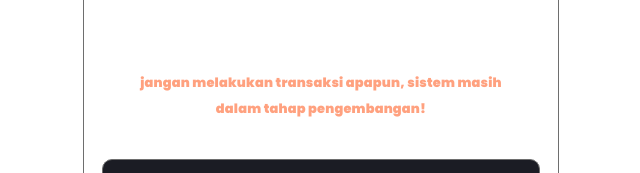
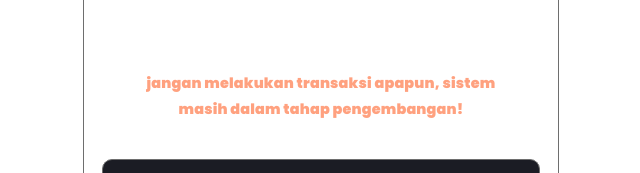
Before and after one commit to e-was24/Devsign.Studio, a React (Vite) app: page / in a window 1280 px wide. Shown: the part 570-743 px from the top of the page, without its empty margins (319-959 px from the left). Built offline with nearby package versions, Linux system fonts and the light colour scheme; some icons are missing.

Commit message:
respon warning

```diff
--- a/src/pages/LandingPage.jsx
+++ b/src/pages/LandingPage.jsx
@@ -63,7 +63,7 @@ si=QP4RL5b5TMiiHus_YkQXfA" target="__blank" rel="noopener norefferrer" title="Sp
                 </div>
             </div>
             <h1 className='text-border'><span style={{ fontSize: '.8em', fontWeight: '100' }}>Web</span>Project <i className="fa-solid fa-globe"></i></h1>
-            <p style={{color: 'orangered', fontWeight: '900', fontFamily: 'poppins', opacity: '.5', fontSize: '80%', width: '400px', margin: '0 auto'}}>jangan melakukan transaksi apapun, sistem masih dalam tahap pengembangan!</p>
+            <p className='warning'>jangan melakukan transaksi apapun, sistem masih dalam tahap pengembangan!</p>
             <div className="rack-container">
                 <Rack />
             </div>
--- a/src/pages/shop-page.css
+++ b/src/pages/shop-page.css
@@ -13,12 +13,24 @@
     scale: 1.1;
 }
 
+.warning {
+    color: orangered;
+    font-weight: 900;
+    font-family: 'Poppins', sans-serif;
+    opacity: 0.5;
+    font-size: 0.8rem;
+    width: 100%;
+    max-width: 400px;
+    margin: 0 auto;
+
+}
+
 .follow-me {
     background: #1e2229;
     box-shadow: 3px 3px 1px #2d3436;
     border-radius: 10px;
     width: fit-content;
-    padding:10px 20px ;
+    padding: 10px 20px;
     margin-bottom: 2rem;
 }
 
@@ -170,7 +182,8 @@
     padding: 20px;
     display: flex;
     flex-direction: column;
-    flex-grow: 1; /* Mendorong tombol beli agar selalu sejajar di paling bawah */
+    flex-grow: 1;
+    /* Mendorong tombol beli agar selalu sejajar di paling bawah */
 }
 
 .product-category {
@@ -193,8 +206,10 @@
 .product-price {
     font-size: 1.3rem;
     font-weight: 700;
-    color: #ff4757; /* Warna merah modern untuk harga */
-    margin: auto 0 0 0; /* Menaruh harga pas di atas tombol */
+    color: #ff4757;
+    /* Warna merah modern untuk harga */
+    margin: auto 0 0 0;
+    /* Menaruh harga pas di atas tombol */
 }
 
 /* ==========================================================================
@@ -204,7 +219,8 @@
     margin: 0 20px 20px 20px;
     padding: 14px;
     border: none;
-    background-color: #1e2229; /* Hitam pekat modern */
+    background-color: #1e2229;
+    /* Hitam pekat modern */
     color: #ffffff;
     border-radius: 12px;
     cursor: pointer;
@@ -219,7 +235,8 @@
 
 /* Efek Hover Tombol */
 .btn-buy:hover:not(:disabled) {
-    background-color: #ff4757; /* Berubah jadi merah saat diarahkan mouse */
+    background-color: #ff4757;
+    /* Berubah jadi merah saat diarahkan mouse */
     box-shadow: 0 8px 15px rgba(255, 71, 87, 0.3);
 }
 
```
